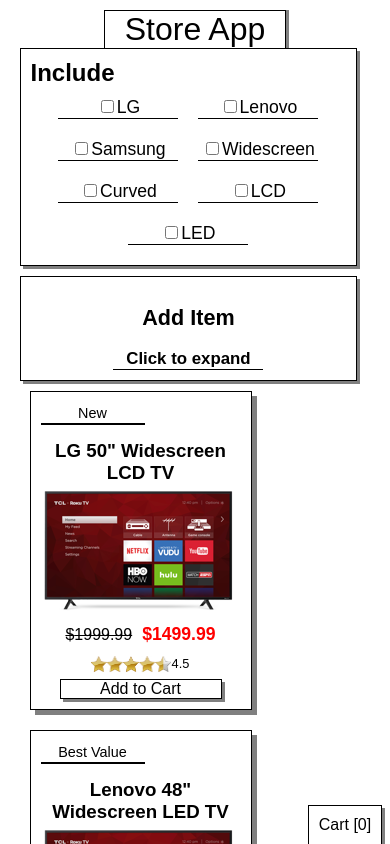
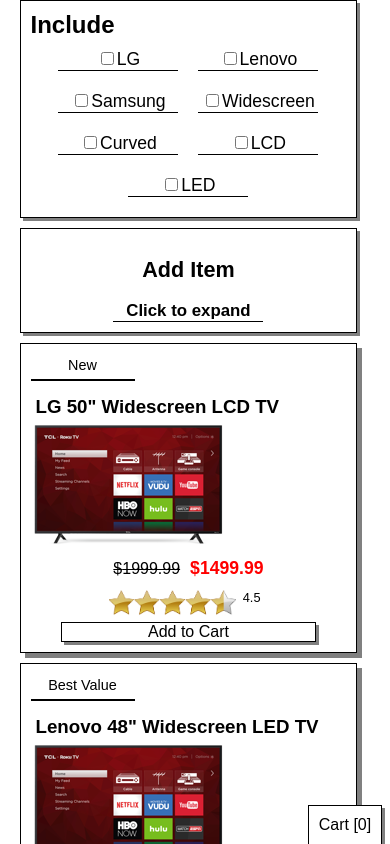
Before and after one commit to JordanMMarsh/ecommerce-app, a React (Create React App) app: page / in a window 390 px wide. Shown: the top 844 px of the page. Built offline with nearby package versions, Linux system fonts and the light colour scheme.

Commit message:
Small screen optimizations

```diff
--- a/src/App.css
+++ b/src/App.css
@@ -82,6 +82,7 @@
   border-bottom: 2px solid black;
   padding: 2px;
   width: 100px;
+  height: 20px;
 }
 
 .itemName {
@@ -297,4 +298,11 @@
     border-bottom: none;
     border-top: 1px solid black;
   }
+
+  .ShopItem {
+    max-width: 90%;
+    margin: auto;
+    margin-left: 0px;
+    margin-top: 10px;
+  }
 }
--- a/src/App.js
+++ b/src/App.js
@@ -6,7 +6,6 @@
   render() {
     return (
       <div className="App">
-        <h1 id="storeTitle">Store App</h1>
         <StorePage />
       </div>
     );
```
